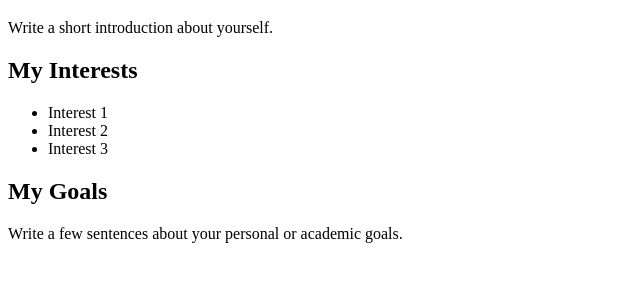
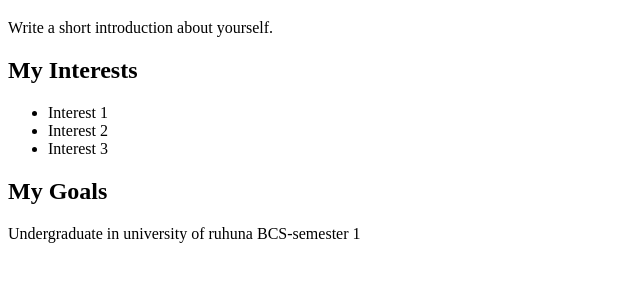
Before and after one commit to DhananjayaIro/studentWebsite, a plain HTML site: page index.html in a window 1280 px wide. Shown: the part 61-342 px from the top of the page, without its empty margins (0-640 px from the left). Drawn offline with Linux system fonts and the light colour scheme.

Commit message:
add graduation details

```diff
--- a/index.html
+++ b/index.html
@@ -20,7 +20,8 @@
     <h2>My Goals</h2>
 
     <p>
-        Write a few sentences about your personal or academic goals.
+        Undergraduate in university of ruhuna
+        BCS-semester 1
     </p>
 
 </body>
```
